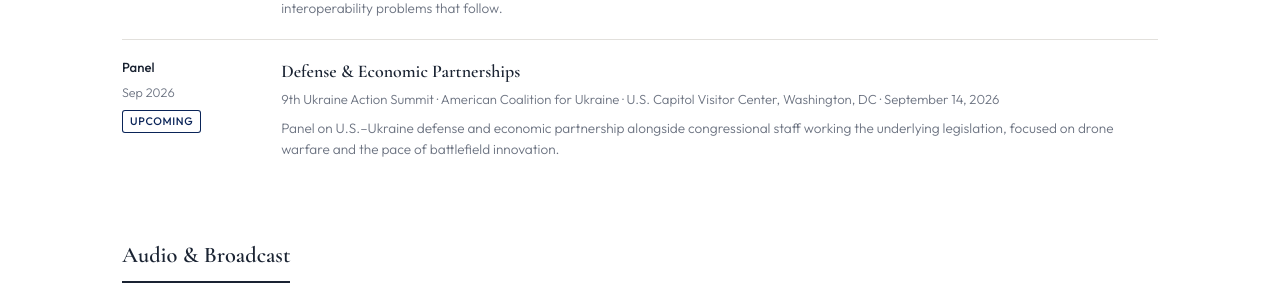
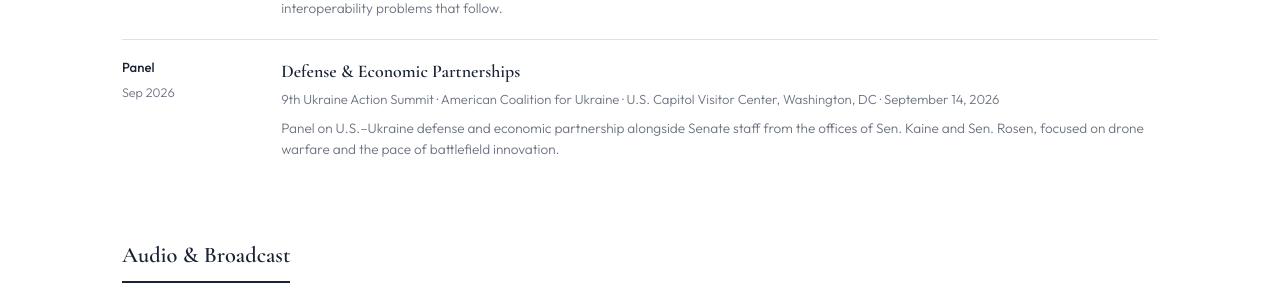
Before and after one commit to a-novi13-byte/a-novi13-byte.github.io, a Jekyll site: the page built from media.html, in a window 1280 px wide and 1110 px high. Shown: the part 513-813 px from the top of the window. Built offline with Jekyll 4.4.1, drawn with Linux system fonts in a browser that asks for light colours.

Commit message:
Update media.html

```diff
--- a/media.html
+++ b/media.html
@@ -29,12 +29,11 @@
       <div class="writing-meta">
         <span class="pub-badge badge-panel">Panel</span>
         <span class="writing-date">Sep 2026</span>
-        <span class="event-status">Upcoming</span>
       </div>
       <div class="writing-content">
         <h3><a href="https://americancoalitionforukraine.org/ukraine-action-summit-fall-2026/" target="_blank" rel="noopener">Defense &amp; Economic Partnerships</a></h3>
         <p class="media-venue">9th Ukraine Action Summit &middot; American Coalition for Ukraine &middot; U.S. Capitol Visitor Center, Washington, DC &middot; September 14, 2026</p>
-        <p class="writing-blurb">Panel on U.S.&ndash;Ukraine defense and economic partnership alongside congressional staff working the underlying legislation, focused on drone warfare and the pace of battlefield innovation.</p>
+        <p class="writing-blurb">Panel on U.S.&ndash;Ukraine defense and economic partnership alongside Senate staff from the offices of Sen. Kaine and Sen. Rosen, focused on drone warfare and the pace of battlefield innovation.</p>
       </div>
     </div>
   </div>
```
